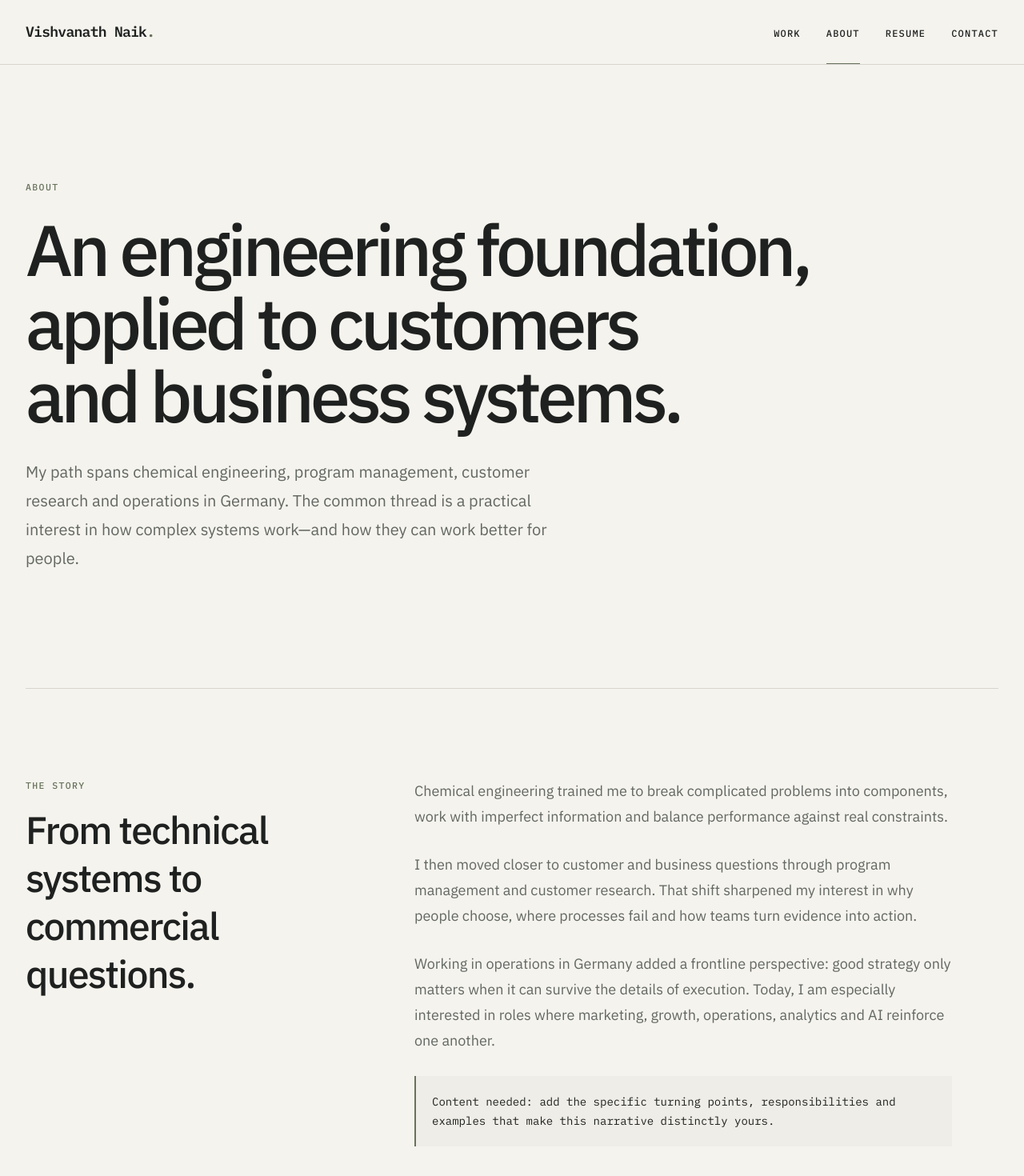
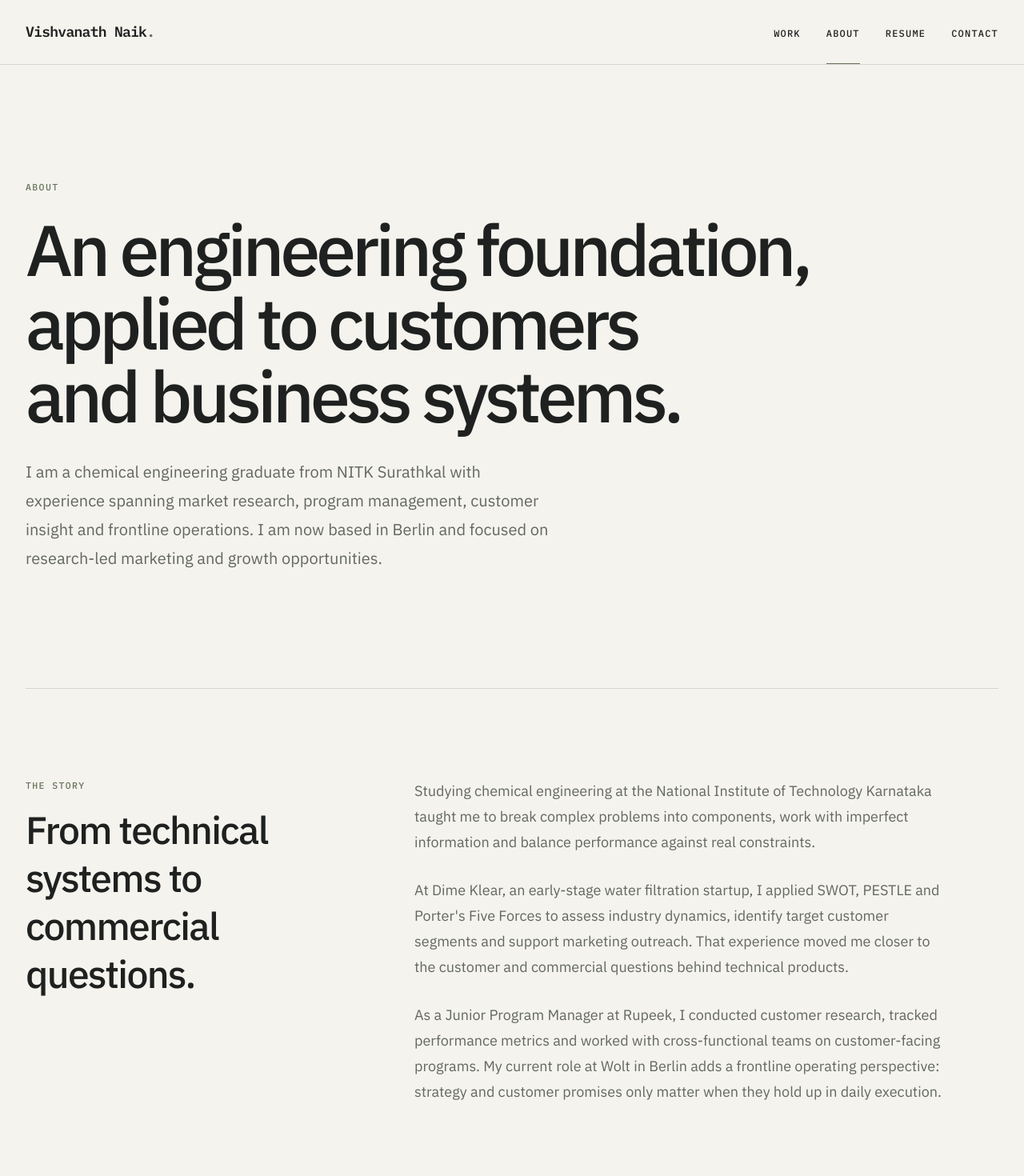
Before and after one commit to vishvanathnaik/portfolio-website, a Next.js app: page /about in a window 1280 px wide. Shown: the top 1470 px of the page at 80% size. Built offline with nearby package versions, Linux system fonts and the light colour scheme.

Commit message:
Replace about placeholders with verified background

```diff
--- a/app/about/page.tsx
+++ b/app/about/page.tsx
@@ -21,7 +21,7 @@ export default function AboutPage() {
       <PageHeader
         label="About"
         title="An engineering foundation, applied to customers and business systems."
-        intro="My path spans chemical engineering, program management, customer research and operations in Germany. The common thread is a practical interest in how complex systems work—and how they can work better for people."
+        intro="I am a chemical engineering graduate from NITK Surathkal with experience spanning market research, program management, customer insight and frontline operations. I am now based in Berlin and focused on research-led marketing and growth opportunities."
       />
 
       <section className="container-shell grid gap-12 border-t border-line py-20 md:grid-cols-[0.75fr_1.25fr] md:py-28">
@@ -31,17 +31,14 @@ export default function AboutPage() {
         <Reveal delay={0.06}>
           <div className="max-w-2xl space-y-7 text-lg leading-8 text-muted">
             <p>
-              Chemical engineering trained me to break complicated problems into components, work with imperfect information and balance performance against real constraints.
+              Studying chemical engineering at the National Institute of Technology Karnataka taught me to break complex problems into components, work with imperfect information and balance performance against real constraints.
             </p>
             <p>
-              I then moved closer to customer and business questions through program management and customer research. That shift sharpened my interest in why people choose, where processes fail and how teams turn evidence into action.
+              At Dime Klear, an early-stage water filtration startup, I applied SWOT, PESTLE and Porter&apos;s Five Forces to assess industry dynamics, identify target customer segments and support marketing outreach. That experience moved me closer to the customer and commercial questions behind technical products.
             </p>
             <p>
-              Working in operations in Germany added a frontline perspective: good strategy only matters when it can survive the details of execution. Today, I am especially interested in roles where marketing, growth, operations, analytics and AI reinforce one another.
+              As a Junior Program Manager at Rupeek, I conducted customer research, tracked performance metrics and worked with cross-functional teams on customer-facing programs. My current role at Wolt in Berlin adds a frontline operating perspective: strategy and customer promises only matter when they hold up in daily execution.
             </p>
-            <aside className="border-l-2 border-olive bg-[#efede7] p-5 font-mono text-sm leading-6 text-ink">
-              Content needed: add the specific turning points, responsibilities and examples that make this narrative distinctly yours.
-            </aside>
           </div>
         </Reveal>
       </section>
```
